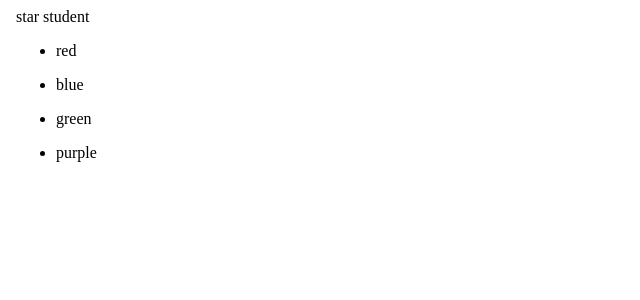
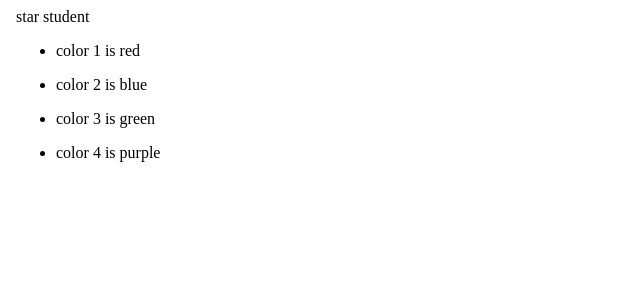
Before and after one commit to Emkayint/Angular-one, an Angular app: page / in a window 1280 px wide. Shown: the top 300 px of the page, without its empty margins (0-640 px from the left). Built offline with nearby package versions, Linux system fonts and the light colour scheme.

Commit message:
st: adding index to the loop

```diff
--- a/src/app/app.component.html
+++ b/src/app/app.component.html
@@ -11,8 +11,8 @@
     {{name}}
   </div>
   <div>
-    <ul *ngFor="let color of colors">
-      <li>{{color}}</li>
+    <ul *ngFor="let color of colors; let i = index">
+      <li>color {{i + 1}} is {{color}}</li>
     </ul>
   </div>
 </body>
```
